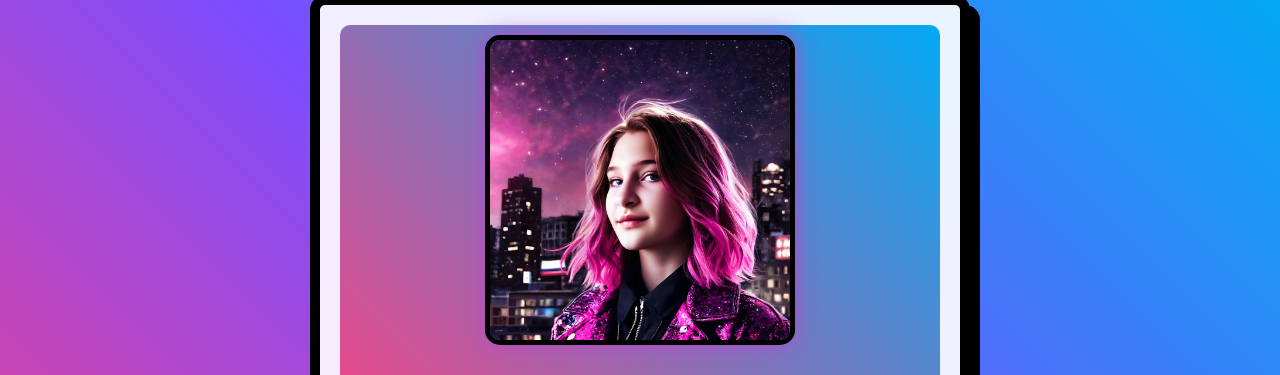
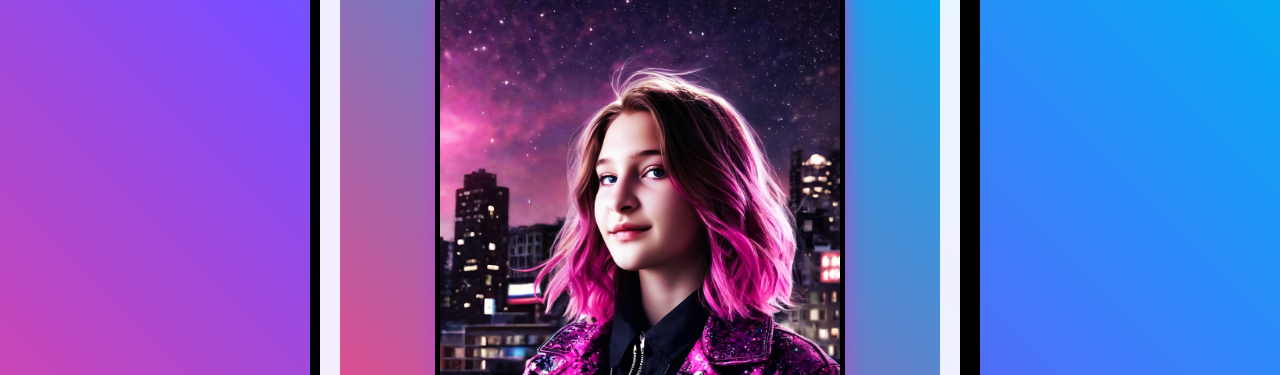
Before and after one commit to VendulkaB/Zuzanka, a plain HTML site: page index.html in a window 1280 px wide. Shown: the top 375 px of the page. Drawn offline with Linux system fonts and the light colour scheme.

Commit message:
Update style.css

```diff
--- a/style.css
+++ b/style.css
@@ -31,7 +31,7 @@ body {
 }
 
 .birthday-photo {
-    width: 300px;
+    width: 400px; /* Zvýšeno z 300px na 400px */
     height: auto;
     border-radius: 15px;
     border: 5px solid #000;
```
